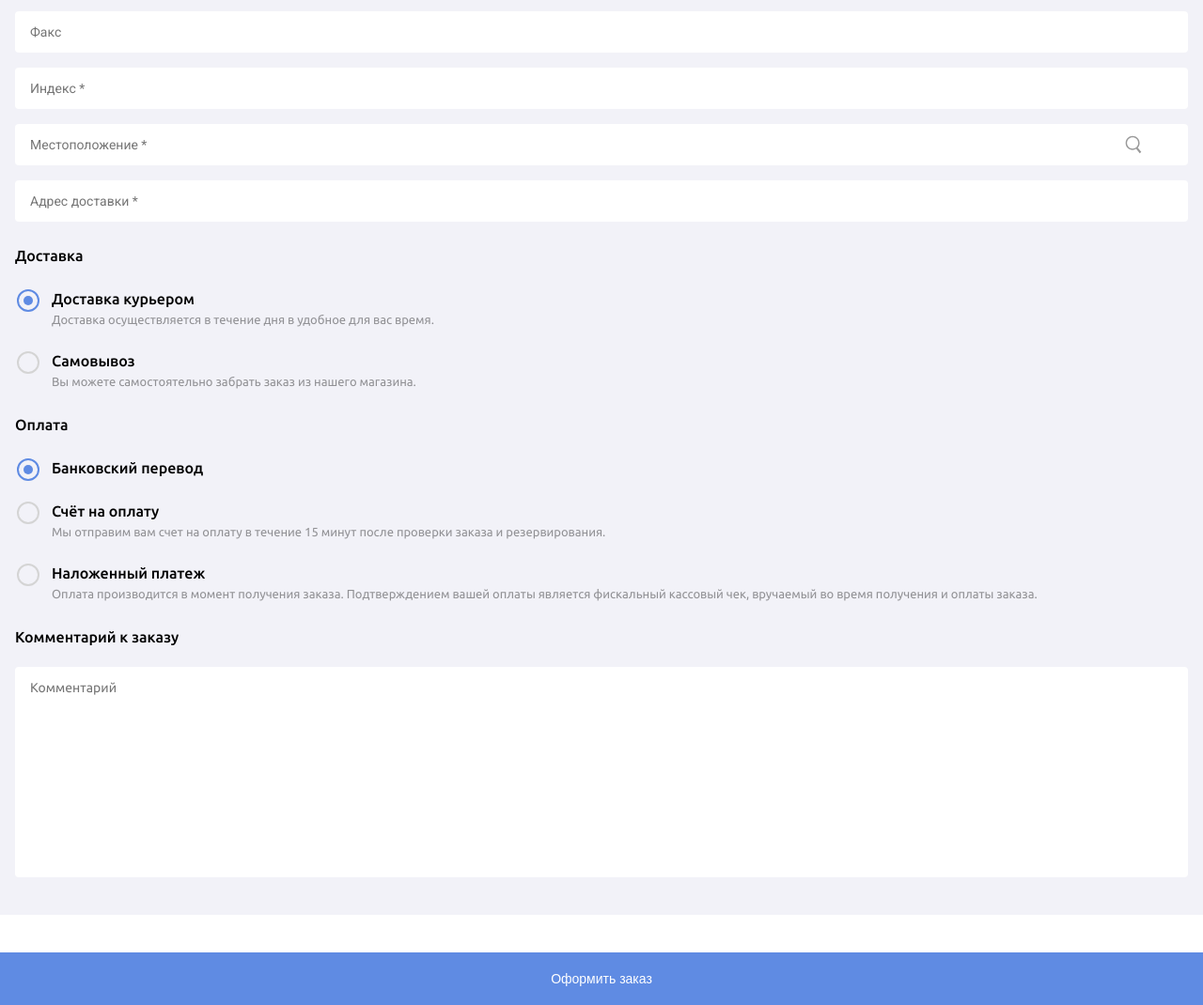
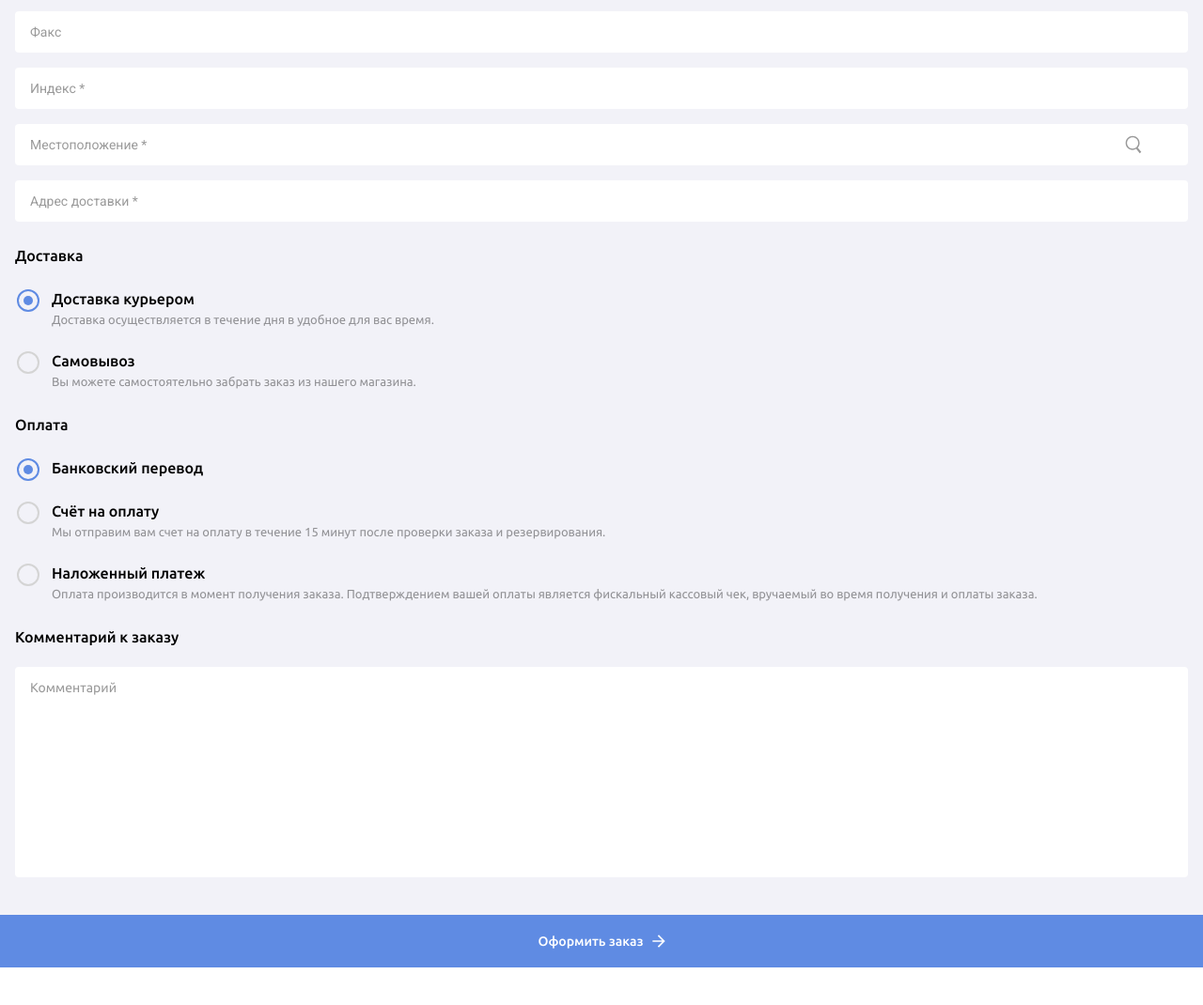
Before and after one commit to vladimirkozak/orderForm, a plain HTML site: page index.html in a window 1280 px wide. Shown: the part 540-1610 px from the top of the page at 94% size. After the commit the page ends 1570 px from the top, so only its background shows below. Drawn offline with Linux system fonts and the light colour scheme.

Commit message:
fix submit

```diff
--- a/index.html
+++ b/index.html
@@ -11,7 +11,7 @@
   <link href="https://fonts.googleapis.com/css2?family=Roboto:wght@400;500;700&family=Ubuntu:wght@400;500;700&display=swap" rel="stylesheet">
 </head>
 <body>
-  <form action=""></form>
+  <form action="/action.php" id="order_form"></form>
     <div class="main-container">
       <div class="content">
         <div class="total">
@@ -25,7 +25,6 @@
           </div>
         </div>
 
-
         <div class="info">
           <div>
             <span class="info__title">Информация о покупателе</span>
@@ -37,13 +36,13 @@
           <input class="info__input info__input--address" type="text" placeholder="Юридический адрес" />
           <input class="info__input info__input--inn" type="text" placeholder="ИНН" />
           <input class="info__input info__input--kpp" type="text" placeholder="КПП" />
-          <input class="info__input info__input--contact-person" type="text" placeholder="Контактное лицо *" />
-          <input class="info__input info__input--email" type="text" placeholder="E-Mail *" />
+          <input class="info__input info__input--contact-person" type="text" placeholder="Контактное лицо *" required />
+          <input class="info__input info__input--email" type="text" placeholder="E-Mail *" required />
           <input class="info__input info__input--phone" type="text" placeholder="Телефон" />
           <input class="info__input info__input--fax" type="text" placeholder="Факс" />
-          <input class="info__input info__input--postcode" type="text" placeholder="Индекс *" />
-          <input class="info__input info__input--location" type="text" placeholder="Местоположение *" />
-          <input class="info__input info__input--delivery-address" type="text" placeholder="Адрес доставки *" />
+          <input class="info__input info__input--postcode" type="text" placeholder="Индекс *" required />
+          <input class="info__input info__input--location" type="text" placeholder="Местоположение *" required />
+          <input class="info__input info__input--delivery-address" type="text" placeholder="Адрес доставки *" required />
         </div>
 
         <div class="delivery">
@@ -106,7 +105,10 @@
       </div>
     </div>
     <div class="submit-wrap">
-      <input type="submit" value="Оформить заказ" class="order-submit">
+      <button type="submit" value="Оформить заказ" class="order-submit" form="order_form">
+        Оформить заказ
+        <img src="./images/row.svg" class="order_submit-icon" alt="order_form_icon">
+      </button>
     </div>
   </form>
 
--- a/script.js
+++ b/script.js
@@ -0,0 +1 @@
+//document.querySelector(".order-submit").addEventListener("click", (e) => e.preventDefault());
--- a/styles.css
+++ b/styles.css
@@ -64,10 +64,18 @@ body {
   padding: 12px 16px;
   font-size: 14px;
   line-height: 20px;
+  color: #212121;
   border-radius: 4px;
   border: none;
   outline: none;
 }
+
+/* for webkit */
+.info__input::-webkit-input-placeholder,
+.comment__textarea::-webkit-input-placeholder { color: rgba(0, 0, 0, 0.4); }
+/* for mozilla */
+.info__input:-moz-placeholder,
+.comment__textarea:-moz-placeholder { color: red; }
 
 .info__input--location {
   background-image: url('./images/search.svg');
@@ -156,7 +164,6 @@ body {
 /**/
 .comment {
   margin-top: 24px;
-  margin-bottom: 40px;
   display: flex;
   flex-direction: column;
 }
@@ -173,8 +180,7 @@ body {
   min-height: 200px;
   font-size: 14px;
   line-height: 20px;
-  font-family: 'Ubuntu';
-  color: rgba(0, 0, 0, 0.4);
+  font-family: 'Ubuntu', sans-serif;
   border-radius: 4px;
   resize: none;
   border: none;
@@ -187,7 +193,11 @@ body {
 }
 
 .order-submit {
+  font-family: 'Ubuntu', sans-serif;
   padding: 20px 0;
+  display: flex;
+  justify-content: center;
+  align-items: center;
   font-weight: 500;
   font-size: 14px;
   line-height: 16px;
@@ -195,3 +205,9 @@ body {
   background-color: #5F8BE3;
   border: none;
 }
+
+.order-submit:disabled { opacity: 0.7; }
+
+.order_submit-icon {
+  margin-left: 9px;
+}
```
